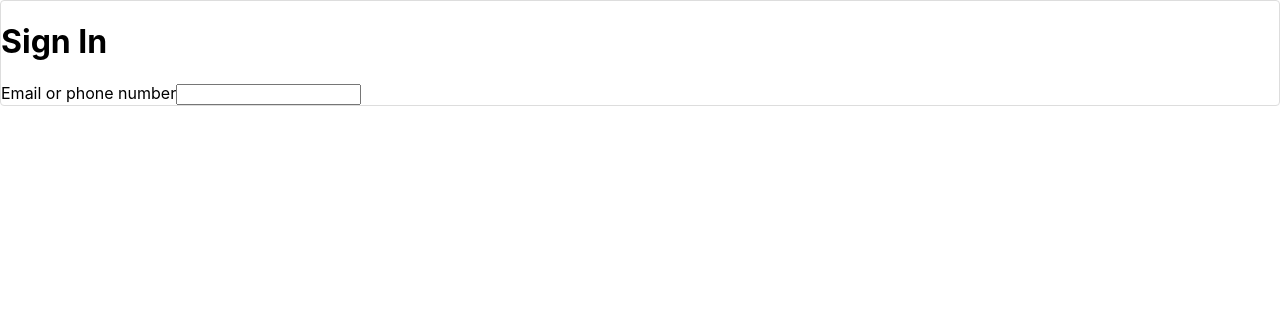
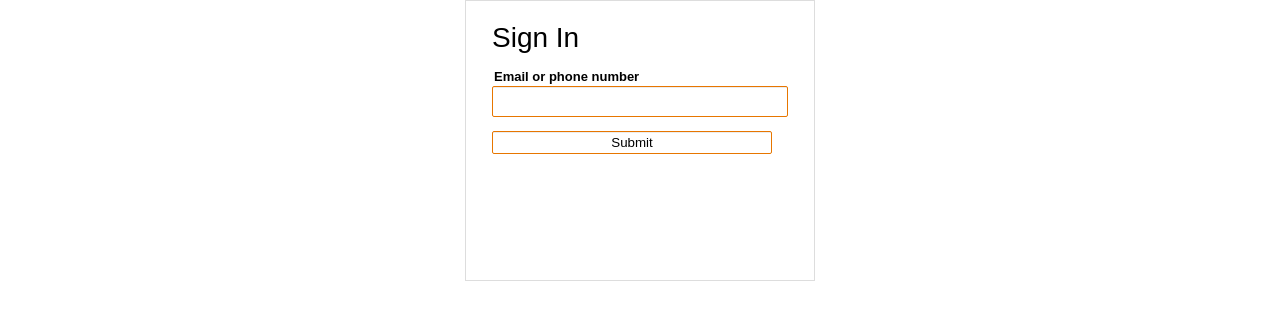
Before and after one commit to JonathanBajada/AmazonClone, a React (Create React App) app in the folder client/: page /signin in a window 1280 px wide. Shown: the top 320 px of the page. Built offline with nearby package versions, Linux system fonts and the light colour scheme.

Commit message:
updated login form

```diff
--- a/client/src/components/Login/LoginPage.module.css
+++ b/client/src/components/Login/LoginPage.module.css
@@ -0,0 +1,29 @@
+.container {
+	font-family: Arial, sans-serif;
+}
+
+h1 {
+	margin: 0;
+	padding: 0;
+	padding-bottom: 4px;
+	margin-bottom: 10px;
+	font-weight: 400;
+	font-size: 28px;
+	line-height: 1.2;
+}
+
+label,
+legend {
+	display: block;
+	padding-left: 2px;
+	padding-bottom: 2px;
+	font-weight: 700;
+	font-size: 13px;
+}
+
+.inputText {
+	background-color: #fff;
+	height: 31px;
+	padding: 3px 7px;
+	line-height: normal;
+}
--- a/client/src/components/Login/LoginPage.tsx
+++ b/client/src/components/Login/LoginPage.tsx
@@ -1,16 +1,73 @@
 import React, { Fragment } from 'react';
 import { Link } from 'react-router-dom';
+import './LoginPage.module.css';
+import styles from './LoginPage.module.css';
 
 const LoginPage = () => {
 	return (
 		<Fragment>
-			<div style={{ marginBottom: '22px' }}>
+			<div className={styles.container} style={{ display: 'flex', justifyContent: 'center' }}>
 				<div
-					style={{ display: 'block', borderRadius: '4px', border: '1px #ddd solid', backgroundColor: '#fff' }}
+					style={{
+						display: 'flex',
+						justifyContent: 'center',
+						alignSelf: 'center',
+						borderRadius: '4px'
+
+						//backgroundColor: '#fff',
+					}}
 				>
-					<h1>Sign In</h1>
-					<label>Email or phone number</label>
-					<input type="email" maxLength={128} name="email" />
+					<div
+						style={{
+							height: '239px',
+							width: '296px',
+							backgroundColor: 'white',
+							border: '1px #ddd solid',
+							padding: '20px 26px 20px 26px'
+						}}
+					>
+						<h1>Sign In</h1>
+
+						<div style={{ marginBottom: '14px' }}>
+							<label>Email or phone number</label>
+							<input
+								className={styles.inputText}
+								style={{
+									display: 'block',
+									height: '23px',
+									borderRadius: '2px',
+									padding: '3px 7px 3px 7px',
+									lineHeight: 'normal',
+									width: '280px',
+									border: '1px solid #a6a6a6',
+									boxShadow: '0 1px 0 rgb(255 255 255 / 50%), 0 1px 0 rgb(0 0 0 / 7%) inset',
+									outline: '0',
+									borderTopColor: '#949494;',
+									borderColor: '#e77600'
+								}}
+								type="email"
+								name="email"
+							/>
+						</div>
+						<input
+							className={styles.inputText}
+							style={{
+								display: 'block',
+								height: '23px',
+								borderRadius: '2px',
+								padding: '3px 7px 3px 7px',
+								lineHeight: 'normal',
+								width: '280px',
+								border: '1px solid #a6a6a6',
+								boxShadow: '0 1px 0 rgb(255 255 255 / 50%), 0 1px 0 rgb(0 0 0 / 7%) inset',
+								outline: '0',
+								borderTopColor: '#949494;',
+								borderColor: '#e77600'
+							}}
+							type="submit"
+							name="submit"
+						/>
+					</div>
 				</div>
 			</div>
 		</Fragment>
```
